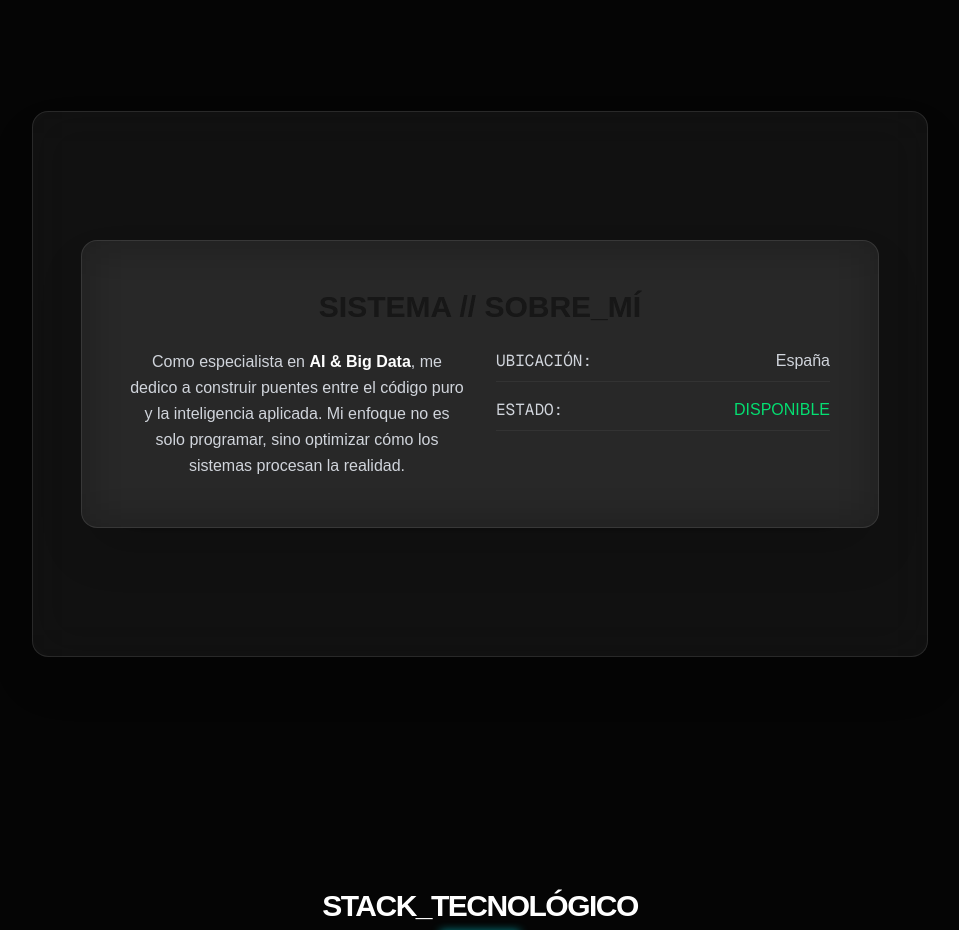
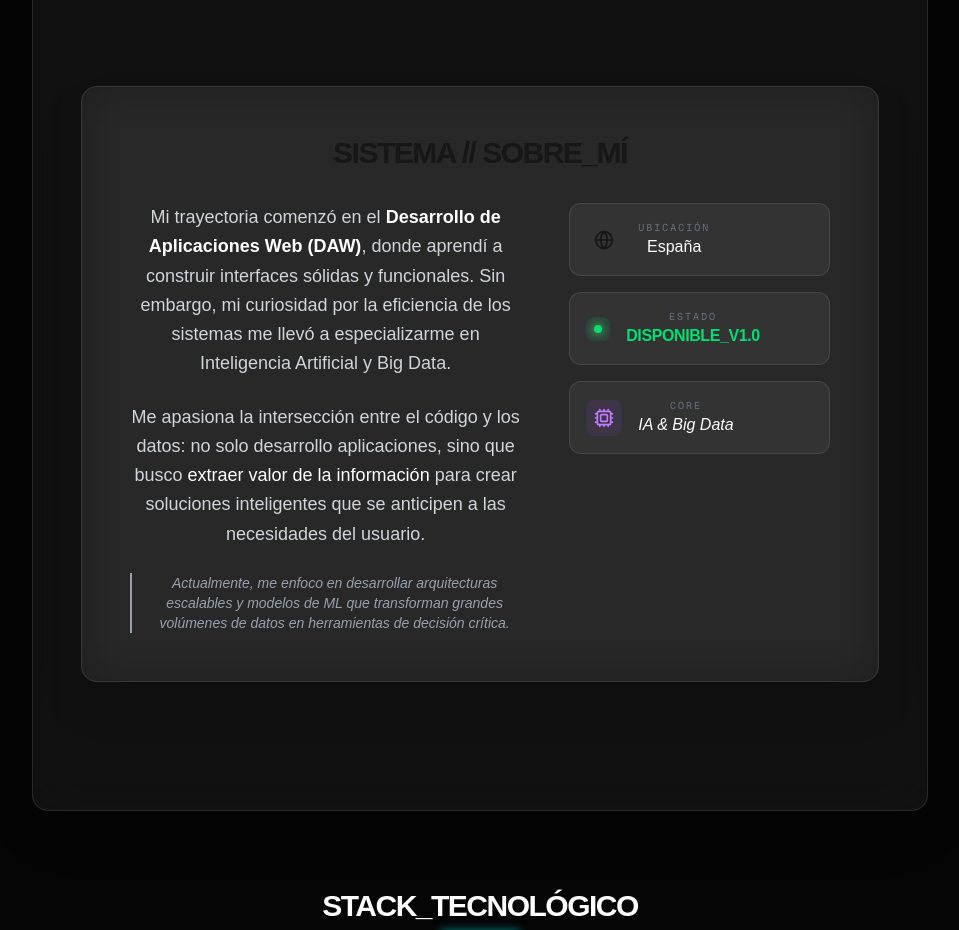
Before and after one commit to DanielResinoJimenez/Portfolio2026, a Next.js app: page / in a window 1280 px wide. Shown: the part 840-1770 px from the top of the page, without its empty margins (160-1119 px from the left). Built offline with nearby package versions, Linux system fonts and the light colour scheme; no server answers.

Commit message:
style: finalize About section with enhaced modular grid and system telemetry

```diff
--- a/components/sections/About.tsx
+++ b/components/sections/About.tsx
@@ -1,5 +1,6 @@
 import { cn } from '@/lib/utils';
 import { motion } from 'framer-motion'
+import { Globe, Cpu } from 'lucide-react'
 
 export default function About() {
     return (
@@ -15,35 +16,70 @@ export default function About() {
                 {/* Card with glass effect */}
 
                 <div className="max-w-4xl w-full bg-white/5 border border-white/10 backdrop-blur-xl p-8 md:p-12 rounded-2xl shadow-2xl">
+                    <h3 className="text-3xl font-bold text-neon-blue mb-8 tracking-tighter">SISTEMA // SOBRE_MÍ</h3>
 
-                    <h3 className="text-3xl font-bold text-neon-blue mb-6">SISTEMA // SOBRE_MÍ</h3>
+                    <div className="grid md:grid-cols-[1.5fr_1fr] gap-12 items-start">
+                        <div className="space-y-6 text-gray-300 leading-relaxed text-lg">
+                            <p>
+                                Mi trayectoria comenzó en el
+                                <span className="text-white font-semibold"> Desarrollo de Aplicaciones Web (DAW)</span>,
+                                donde aprendí a construir interfaces sólidas y funcionales. Sin embargo, mi curiosidad por la eficiencia de los sistemas me llevó a especializarme en
+                                <span className="text-neon-blue"> Inteligencia Artificial y Big Data</span>.
+                            </p>
 
-                    <div className="grid md:grid-cols-2 gap-8 text-gray-300">
+                            <p>
+                                Me apasiona la intersección entre el código y los datos: no solo desarrollo aplicaciones, sino que busco
+                                <span className="text-white"> extraer valor de la información </span>
+                                para crear soluciones inteligentes que se anticipen a las necesidades del usuario.
+                            </p>
 
-                        <p className="leading-relaxed">
-                            Como especialista en <span className="text-white font-semibold">AI & Big Data</span>, me dedico a construir puentes entre el código puro y la inteligencia aplicada. Mi enfoque no es solo programar, sino optimizar cómo los sistemas procesan la realidad.
-                        </p>
+                            <p className="text-sm border-l-2 border-neon-blue/30 pl-4 italic text-gray-400">
+                                Actualmente, me enfoco en desarrollar arquitecturas escalables y modelos de ML que transforman grandes volúmenes de datos en herramientas de decisión crítica.
+                            </p>
+                        </div>
 
-                        <div className="space-y-4">
+                        <div className="flex flex-col gap-4">
 
-                            <div className="flex justify-between border-b border-white/5 pb-2">
+                            <div className="bg-white/5 border border-white/10 p-4 rounded-xl flex items-center gap-4 hover:bg-white/10 transition-all group">
 
-                                <span className="text-neon-blue font-mono">UBICACIÓN:</span>
-                                <span>España</span>
+                                <div className="p-2 bg-neon-blue/10 rounded-lg">
+                                    <Globe className="w-5 h-5 text-neon-blue" />
+                                </div>
+
+                                <div>
+                                    <p className="text-[10px] text-gray-500 uppercase tracking-[0.2em] font-mono">Ubicación</p>
+                                    <p className="text-white font-medium">España</p>
+                                </div>
 
                             </div>
 
-                            <div className="flex justify-between border-b border-white/5 pb-2">
+                            <div className="bg-white/5 border border-white/10 p-4 rounded-xl flex items-center gap-4 hover:bg-white/10 transition-all group">
 
-                                <span className="text-neon-blue font-mono">ESTADO:</span>
-                                <span className="text-green-400">DISPONIBLE</span>
+                                <div className="p-2 bg-green-400/10 rounded-lg">
+                                    <div className="w-2 h-2 rounded-full bg-green-400 animate-pulse shadow-[0_0_8px_#4ade80]" />
+                                </div>
+
+                                <div>
+                                    <p className="text-[10px] text-gray-500 uppercase tracking-[0.2em] font-mono">Estado</p>
+                                    <p className="text-green-400 font-bold tracking-tight">DISPONIBLE_V1.0</p>
+                                </div>
 
                             </div>
 
+                            <div className="bg-white/5 border border-white/10 p-4 rounded-xl flex items-center gap-4 hover:bg-white/10 transition-all group">
+
+                                <div className="p-2 bg-purple-500/10 rounded-lg">
+                                    <Cpu className="w-5 h-5 text-purple-400" />
+                                </div>
+
+                                <div>
+                                    <p className="text-[10px] text-gray-500 uppercase tracking-[0.2em] font-mono">Core</p>
+                                    <p className="text-white font-medium italic">IA & Big Data</p>
+                                </div>
+
+                            </div>
                         </div>
-
                     </div>
-
                 </div>
 
             </section>
```
